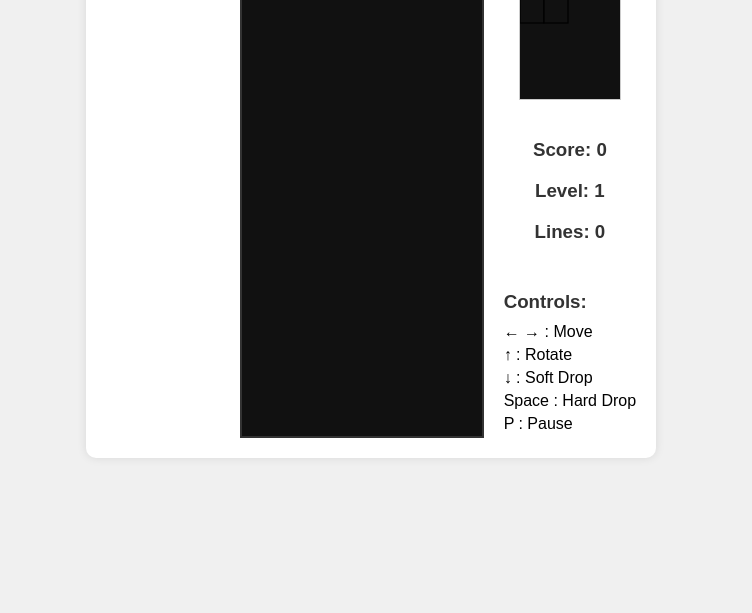
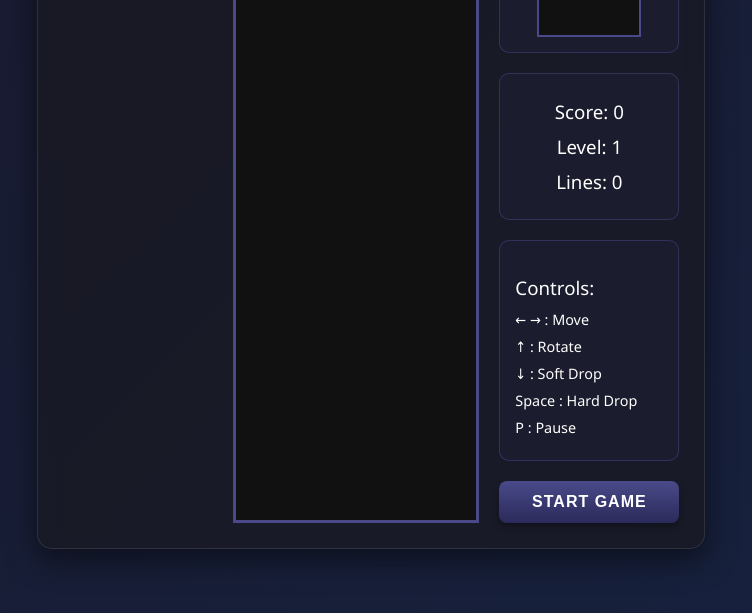
Before and after one commit to buicongnguyen/Games, a plain HTML site: page index.html in a window 1280 px wide. Shown: the part 227-840 px from the top of the page, without its empty margins (269-1021 px from the left). Drawn offline with Linux system fonts and the light colour scheme.

Commit message:
Fix game issues and enhance visuals: add start button, fix canvas scaling, improve collision detection, enhance UI

```diff
--- a/index.html
+++ b/index.html
@@ -28,6 +28,7 @@
                 <p>Space : Hard Drop</p>
                 <p>P : Pause</p>
             </div>
+            <button id="start-button">Start Game</button>
         </div>
     </div>
     <script src="script.js"></script>
--- a/script.js
+++ b/script.js
@@ -36,6 +36,7 @@ let paused = false;
 let dropCounter = 0;
 let dropInterval = 1000;
 let lastTime = 0;
+let nextPiece = null;
 let player = {
     pos: {x: 0, y: 0},
     matrix: null,
@@ -49,15 +50,29 @@ function init() {
     nextCanvas = document.getElementById('next-piece');
     nextCtx = nextCanvas.getContext('2d');
 
-    // Scale canvases
-    ctx.scale(BLOCK_SIZE, BLOCK_SIZE);
-    nextCtx.scale(BLOCK_SIZE, BLOCK_SIZE);
+    // Don't scale the context initially - we'll handle sizing in draw functions
+    // ctx.scale(BLOCK_SIZE, BLOCK_SIZE);
+    // nextCtx.scale(BLOCK_SIZE, BLOCK_SIZE);
 
     // Initialize the board
     createBoard();
 
     // Create the first piece
     resetGame();
+
+    // Initially pause the game until start button is clicked
+    paused = true;
+
+    // Add event listener for start button
+    document.getElementById('start-button').addEventListener('click', () => {
+        if (gameOver) {
+            // Reset the game if it's over
+            resetGame();
+            gameOver = false;
+        }
+        paused = !paused;
+        document.getElementById('start-button').textContent = paused ? 'Start Game' : 'Pause Game';
+    });
 
     // Start the game loop
     requestAnimationFrame(update);
@@ -68,6 +83,7 @@ function init() {
 
         if (event.keyCode === 80) { // P key to pause
             paused = !paused;
+            document.getElementById('start-button').textContent = paused ? 'Start Game' : 'Pause Game';
             return;
         }
 
@@ -113,7 +129,18 @@ function resetGame() {
 // Reset the player's position and get a new piece
 function playerReset() {
     const pieces = 'ILJOTSZ';
-    player.matrix = createPiece(pieces[pieces.length * Math.random() | 0]);
+
+    // If nextPiece is null, generate one
+    if (!nextPiece) {
+        nextPiece = createPiece(pieces[pieces.length * Math.random() | 0]);
+    }
+
+    // Assign the next piece to the player
+    player.matrix = nextPiece;
+
+    // Generate a new next piece
+    nextPiece = createPiece(pieces[pieces.length * Math.random() | 0]);
+
     player.pos.y = 0;
     player.pos.x = (COLS / 2 | 0) - (player.matrix[0].length / 2 | 0);
 
@@ -128,25 +155,29 @@ function playerReset() {
 
 // Draw the next piece preview
 function drawNextPiece() {
+    // Clear the next piece canvas
     nextCtx.fillStyle = '#111';
     nextCtx.fillRect(0, 0, nextCanvas.width, nextCanvas.height);
 
-    // Create a temporary piece to draw
-    const pieces = 'ILJOTSZ';
-    const nextPiece = createPiece(pieces[pieces.length * Math.random() | 0]);
-
-    nextCtx.fillStyle = COLORS[nextPiece.type];
+    if (nextPiece) {
+        const [piece, type] = nextPiece;
+        nextCtx.fillStyle = COLORS[type]; // Use the color of the piece
         nextCtx.strokeStyle = '#000';
         nextCtx.lineWidth = 0.05;
 
-    nextPiece.forEach((row, y) => {
+        piece.forEach((row, y) => {
             row.forEach((value, x) => {
                 if (value !== 0) {
-                nextCtx.fillRect(x, y, 1, 1);
-                nextCtx.strokeRect(x, y, 1, 1);
+                    // Calculate position to center the piece in the preview canvas
+                    const offsetX = (nextCanvas.width/BLOCK_SIZE - piece[0].length) / 2;
+                    const offsetY = (nextCanvas.height/BLOCK_SIZE - piece.length) / 2;
+
+                    nextCtx.fillRect((x + offsetX) * BLOCK_SIZE, (y + offsetY) * BLOCK_SIZE, BLOCK_SIZE, BLOCK_SIZE);
+                    nextCtx.strokeRect((x + offsetX) * BLOCK_SIZE, (y + offsetY) * BLOCK_SIZE, BLOCK_SIZE, BLOCK_SIZE);
                 }
             });
         });
+    }
 }
 
 // Create a piece based on the type
@@ -166,7 +197,7 @@ function draw() {
     ctx.fillStyle = '#111';
     ctx.fillRect(0, 0, canvas.width, canvas.height);
 
-    // Draw the board
+    // Draw the board grid
     drawMatrix(board, {x: 0, y: 0});
 
     // Draw the current piece
@@ -182,8 +213,9 @@ function drawMatrix(matrix, offset, type = null) {
                 ctx.strokeStyle = '#000';
                 ctx.lineWidth = 0.05;
 
-                ctx.fillRect(x + offset.x, y + offset.y, 1, 1);
-                ctx.strokeRect(x + offset.x, y + offset.y, 1, 1);
+                // Scale the drawing to match the block size
+                ctx.fillRect((x + offset.x) * BLOCK_SIZE, (y + offset.y) * BLOCK_SIZE, BLOCK_SIZE, BLOCK_SIZE);
+                ctx.strokeRect((x + offset.x) * BLOCK_SIZE, (y + offset.y) * BLOCK_SIZE, BLOCK_SIZE, BLOCK_SIZE);
             }
         });
     });
@@ -194,10 +226,18 @@ function collide() {
     const [matrix, type] = player.matrix;
     for (let y = 0; y < matrix.length; y++) {
         for (let x = 0; x < matrix[y].length; x++) {
-            if (matrix[y][x] !== 0 &&
-               (board[y + player.pos.y] &&
-                board[y + player.pos.y][x + player.pos.x]) !== 0) {
+            if (matrix[y][x] !== 0) {
+                // Check if out of bounds or collides with placed pieces
+                if (
+                    typeof board[y + player.pos.y] === 'undefined' ||
+                    typeof board[y + player.pos.y][x + player.pos.x] === 'undefined' ||
+                    x + player.pos.x < 0 ||
+                    x + player.pos.x >= COLS ||
+                    y + player.pos.y >= ROWS ||
+                    board[y + player.pos.y][x + player.pos.x] !== 0
+                ) {
                     return true;
+                }
             }
         }
     }
@@ -283,20 +323,17 @@ function playerHardDrop() {
 // Sweep completed lines
 function sweep() {
     let lineCount = 0;
-    outer: for (let y = ROWS - 1; y >= 0; y--) {
-        for (let x = 0; x < COLS; x++) {
-            if (board[y][x] === 0) {
-                continue outer;
+    for (let y = ROWS - 1; y >= 0; y--) {
+        // Check if the entire row is filled
+        if (board[y].every(value => value !== 0)) {
+            // Remove the completed line
+            const row = board.splice(y, 1)[0];
+            // Add a new empty row at the top
+            board.unshift(Array(COLS).fill(0));
+            lineCount++;
+            // Since we removed a row, we need to check the same index again
+            y++; // Increment y to recheck the same position after shifting
         }
-        }
-
-        // Remove the line
-        const row = board.splice(y, 1)[0].fill(0);
-        board.unshift(row);
-        lineCount++;
-
-        // Since we removed a row, we need to check the same index again
-        y++;
     }
 
     if (lineCount > 0) {
@@ -313,7 +350,8 @@ function sweep() {
 
         lines += lineCount;
         level = Math.floor(lines / 10) + 1;
-        dropInterval = 1000 - (level - 1) * 50; // Increase speed with level
+        // Ensure drop interval doesn't become too fast or negative
+        dropInterval = Math.max(100, 1000 - (level - 1) * 50);
 
         updateScore();
     }
@@ -344,14 +382,21 @@ function update(time = 0) {
         requestAnimationFrame(update);
     } else {
         // Display game over message
+        // Draw semi-transparent overlay
         ctx.fillStyle = 'rgba(0, 0, 0, 0.75)';
         ctx.fillRect(0, 0, canvas.width, canvas.height);
 
-        ctx.font = '0.8px Arial';
-        ctx.fillStyle = '#FFF';
+        // Draw game over text
+        ctx.font = '30px Arial';
+        ctx.fillStyle = '#FF4136';
         ctx.textAlign = 'center';
-        ctx.fillText('GAME OVER', COLS / 2, ROWS / 2);
-        ctx.fillText(`Score: ${score}`, COLS / 2, ROWS / 2 + 1);
+        ctx.textBaseline = 'middle';
+        ctx.fillText('GAME OVER', canvas.width / 2, canvas.height / 2 - 20);
+
+        ctx.font = '20px Arial';
+        ctx.fillStyle = '#FFFFFF';
+        ctx.fillText(`Score: ${score}`, canvas.width / 2, canvas.height / 2 + 20);
+        ctx.fillText('Press Start to play again', canvas.width / 2, canvas.height / 2 + 60);
     }
 }
 
--- a/style.css
+++ b/style.css
@@ -1,73 +1,132 @@
 body {
-    font-family: Arial, sans-serif;
-    background-color: #f0f0f0;
+    font-family: 'Segoe UI', Tahoma, Geneva, Verdana, sans-serif;
+    background: linear-gradient(135deg, #1a1a2e 0%, #16213e 100%);
     margin: 0;
     padding: 20px;
     display: flex;
     justify-content: center;
     align-items: center;
     min-height: 100vh;
+    color: #fff;
 }
 
 .game-container {
     display: flex;
     gap: 20px;
-    background-color: white;
-    border-radius: 10px;
-    padding: 20px;
-    box-shadow: 0 0 10px rgba(0,0,0,0.1);
+    background: rgba(25, 25, 35, 0.8);
+    border-radius: 15px;
+    padding: 25px;
+    box-shadow: 0 10px 30px rgba(0, 0, 0, 0.5);
+    backdrop-filter: blur(10px);
+    border: 1px solid rgba(255, 255, 255, 0.1);
 }
 
 h1 {
     grid-column: 1 / -1;
     text-align: center;
-    color: #333;
+    color: #fff;
     margin-top: 0;
+    font-size: 2.5rem;
+    text-shadow: 0 0 10px #00eeff, 0 0 20px #008cff;
+    letter-spacing: 3px;
 }
 
 #tetris {
-    border: 2px solid #333;
-    background-color: #111;
+    border: 3px solid #4a4a8a;
+    background-color: #0f0f1f;
     display: block;
+    box-shadow: inset 0 0 20px rgba(0, 0, 0, 0.8);
 }
 
 .side-panel {
     display: flex;
     flex-direction: column;
     gap: 20px;
+    min-width: 180px;
 }
 
 .next-piece-container {
     text-align: center;
+    background: rgba(30, 30, 50, 0.6);
+    padding: 15px;
+    border-radius: 10px;
+    border: 1px solid rgba(100, 100, 200, 0.3);
 }
 
 #next-piece {
-    border: 1px solid #ccc;
-    background-color: #111;
+    border: 2px solid #4a4a8a;
+    background-color: #0f0f1f;
     display: block;
-    margin: 0 auto;
+    margin: 10px auto 0;
+    box-shadow: inset 0 0 10px rgba(0, 0, 0, 0.8);
 }
 
 .score-container {
     text-align: center;
+    background: rgba(30, 30, 50, 0.6);
+    padding: 15px;
+    border-radius: 10px;
+    border: 1px solid rgba(100, 100, 200, 0.3);
+}
+
+.score-container h3 {
+    margin: 10px 0;
 }
 
 .controls {
     text-align: left;
+    background: rgba(30, 30, 50, 0.6);
+    padding: 15px;
+    border-radius: 10px;
+    border: 1px solid rgba(100, 100, 200, 0.3);
 }
 
 .controls p {
-    margin: 5px 0;
+    margin: 8px 0;
+    font-size: 0.9rem;
 }
 
 h3 {
-    color: #333;
+    color: #fff;
     margin-bottom: 10px;
+    font-weight: 500;
+}
+
+button {
+    background: linear-gradient(to bottom, #4a4a8a, #2a2a5a);
+    color: white;
+    border: none;
+    padding: 12px 20px;
+    font-size: 1rem;
+    border-radius: 8px;
+    cursor: pointer;
+    width: 100%;
+    font-weight: bold;
+    letter-spacing: 1px;
+    text-transform: uppercase;
+    transition: all 0.3s ease;
+    box-shadow: 0 4px 6px rgba(0, 0, 0, 0.3);
+}
+
+button:hover {
+    background: linear-gradient(to bottom, #5a5a9a, #3a3a6a);
+    transform: translateY(-2px);
+    box-shadow: 0 6px 8px rgba(0, 0, 0, 0.4);
+}
+
+button:active {
+    transform: translateY(1px);
+    box-shadow: 0 2px 4px rgba(0, 0, 0, 0.3);
 }
 
 @media (max-width: 768px) {
     .game-container {
         flex-direction: column;
         align-items: center;
+        padding: 15px;
+    }
+
+    h1 {
+        font-size: 2rem;
     }
 }
```
Also changed, not shown: README.md. Lines whose indentation alone changed are shown as unchanged.
